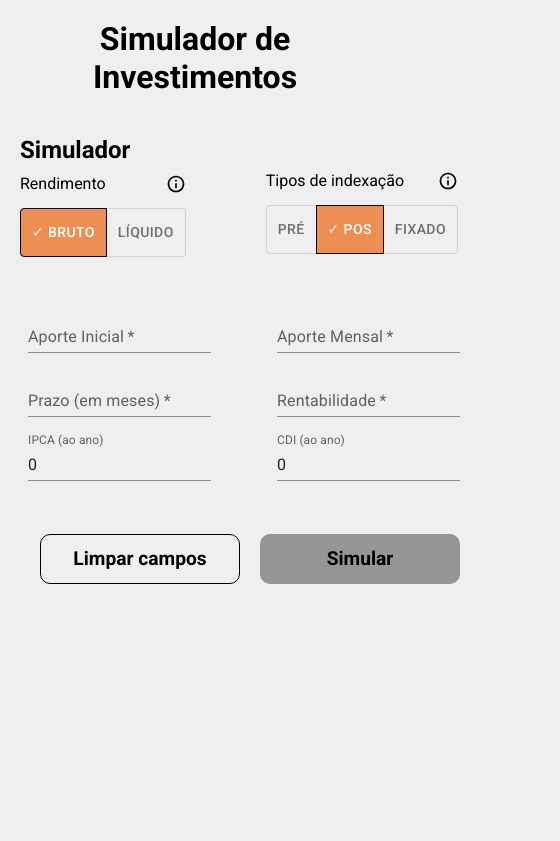
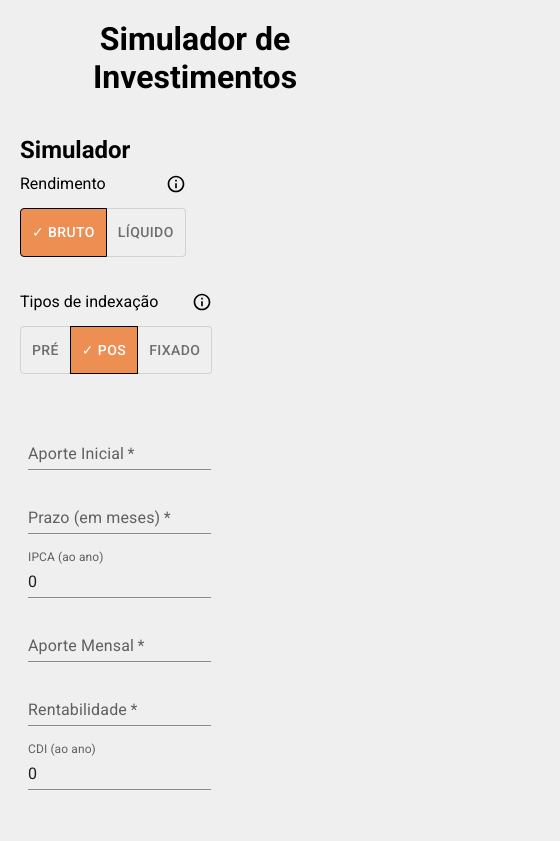
Before and after one commit to domynikmv057/Simulador-de-investimentos, a React (Create React App) app: page / in a window 390 px wide. Shown: the top 841 px of the page, 560 px wide, since content can reach past the window. Built offline with nearby package versions, Linux system fonts and the light colour scheme; no server answers.

Commit message:
ajust resposivit

```diff
--- a/src/shared/component/Form.css
+++ b/src/shared/component/Form.css
@@ -68,3 +68,21 @@ p {
   display: flex;
   justify-content: space-between;
 }
+
+@media (max-width: 600px) {
+  .main-container {
+    flex-wrap: wrap;
+  }
+
+  .main-container section {
+    flex-wrap: wrap;
+  }
+
+  .riht-button-span {
+    margin-left: 0;
+  }
+
+  .input-camp {
+    flex-wrap: wrap;
+  }
+}
--- a/src/shared/component/Simulation/Simulation.css
+++ b/src/shared/component/Simulation/Simulation.css
@@ -12,7 +12,7 @@
 
 .simulation-list li {
   min-width: 150px;
-  width: 25% !important;
+  width: 25%;
   align-items: center;
   text-align: center;
   margin: 20px;
@@ -36,3 +36,9 @@
 .green-style {
   color: #7bbc70;
 }
+
+@media (max-width: 600px) {
+  .simulation-list li {
+    width: 100%;
+  }
+}
```
